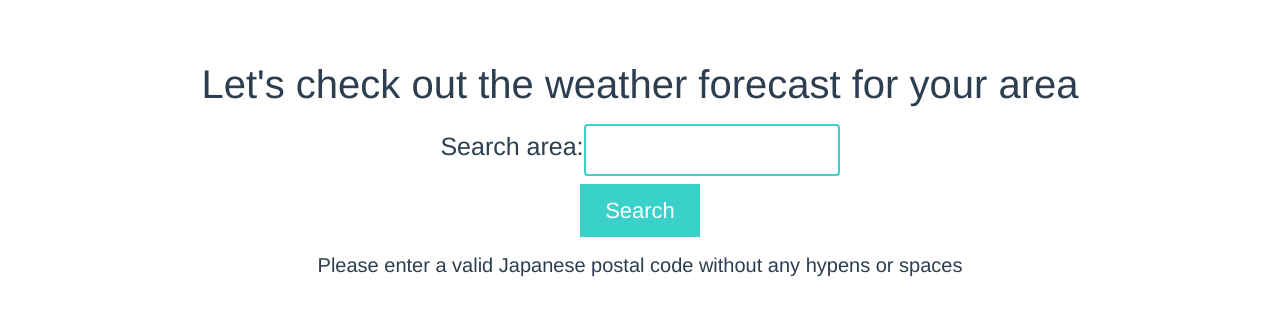
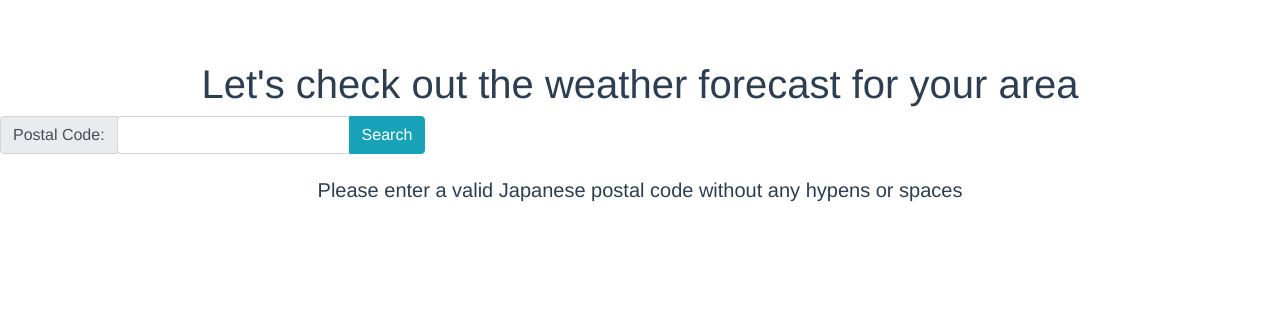
Before and after one commit to KapakahiCoder/Weather-forecast, a Vue app: page / in a window 1280 px wide. Shown: the top 316 px of the page. Built offline with nearby package versions, Linux system fonts and the light colour scheme.

Commit message:
fixing styling, still not good

```diff
--- a/src/App.vue
+++ b/src/App.vue
@@ -1,13 +1,21 @@
 <template>
   <div id="app">
     <h1>Let's check out the weather forecast for your area</h1>
+
     <form  @submit.prevent>
-      <label class="label">Search area:</label>
-      <input class="input" type="text" v-model="code" />
-      <p>
-        <button class="button" @click="search(code)">Search</button>
-      </p>
+
+      <b-input-group prepend="Postal Code:">
+        <div id="hello" class="col-xs-2">
+          <b-form-input @keyup.enter="search(code)" v-model="code"></b-form-input>
+        </div>
+        <b-input-group-append >
+          <b-button @click="search(code)" variant="info">Search</b-button>
+        </b-input-group-append>
+      </b-input-group>
+      <br>
+
     </form>
+
     <div>
       <h5>Please enter a valid Japanese postal code without any hypens or spaces</h5>
     </div>
@@ -85,30 +93,7 @@ export default {
   margin-top: 60px;
 }
 
-.button {
-  display: flex;
-  background-color: rgb(58, 209, 202);
-  border: none;
-  color: white;
-  padding: 10px 25px;
+#hello{
   text-align: center;
-  text-decoration: none;
-  display: inline-block;
-  font-size: 22px;
-  cursor: pointer;
-}
-
-.input {
-  width: 20%;
-  color:green;
-  padding: 12px 20px;
-  margin: 8px 0;
-  box-sizing: border-box;
-  border: 2px solid rgb(58, 209, 202);;
-  border-radius: 4px;
-}
-
-.label {
-  font-size: 25px;
 }
 </style>
```
